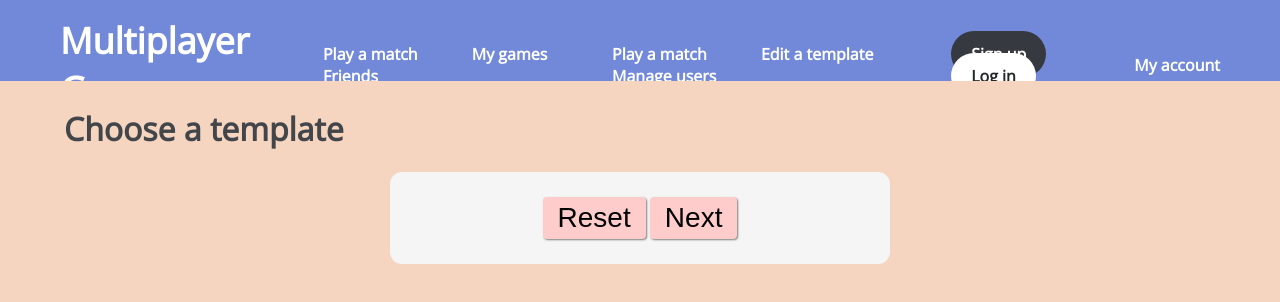
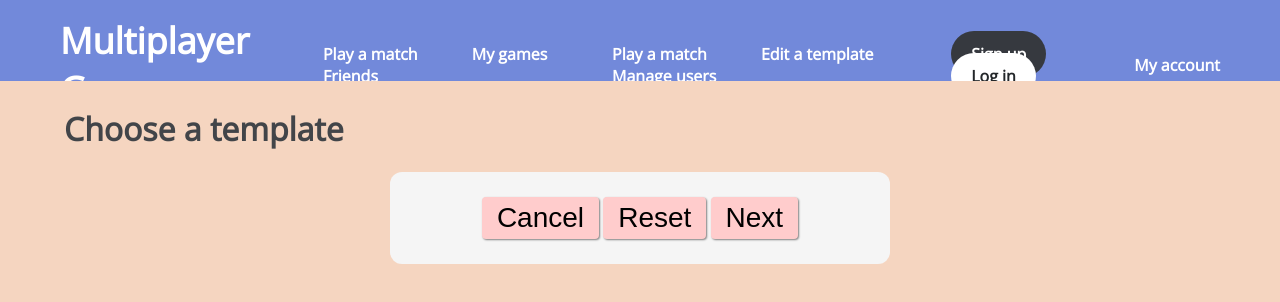
Before and after one commit to jl1600/multiplayer-online-games, a plain HTML site: page src/client/pages/create-game.html in a window 1280 px wide. Drawn offline with nearby package versions, Linux system fonts and the light colour scheme; no server answers.

Commit message:
Created a way to cancel making game

```diff
--- a/src/client/pages/create-game.html
+++ b/src/client/pages/create-game.html
@@ -17,6 +17,7 @@
 
 			<div id="form">
 				<div class="buttons">
+					<button type="button" onclick="cancelCreateGame()">Cancel</button>
 					<button type="reset" onclick="resetQuestions()">Reset</button>
 					<button type="button" onclick="makeDesignChoice()">Next</button>
 				</div>
--- a/src/client/scripts/requests/createGame.js
+++ b/src/client/scripts/requests/createGame.js
@@ -49,6 +49,19 @@ function makeDesignChoice() {
 	}));
 }
 
+function cancelCreateGame(){
+    xhr.open("POST", "http://localhost:8000/game/cancel-builder");
+
+	xhr.onreadystatechange = () => {
+		window.location = "http://localhost:8080/pages/my-games.html"
+	}
+
+	xhr.send(JSON.stringify({
+		userID: sessionStorage.getItem("userId")
+	}));
+}
+
+
 function resetQuestions() {
 	xhr.open("POST", "http://localhost:8000/game/cancel-builder");
 
```
